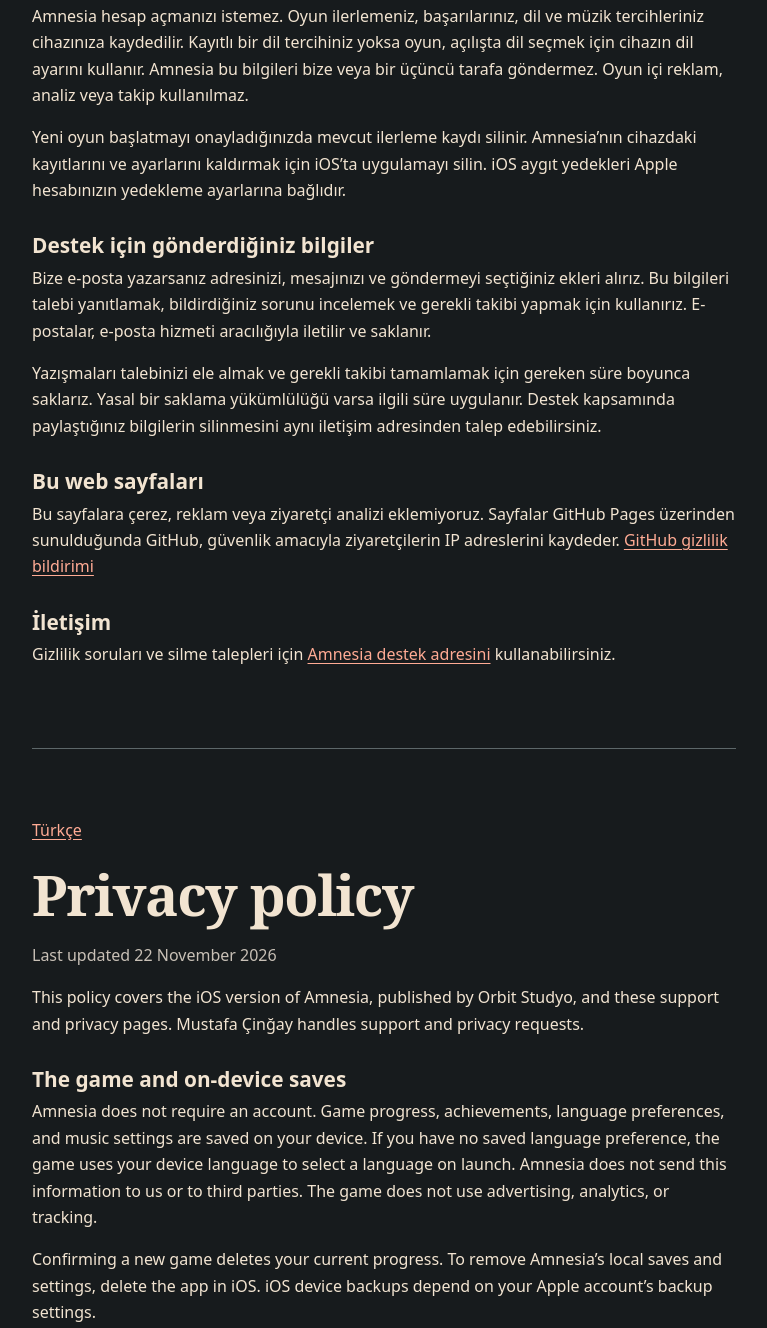
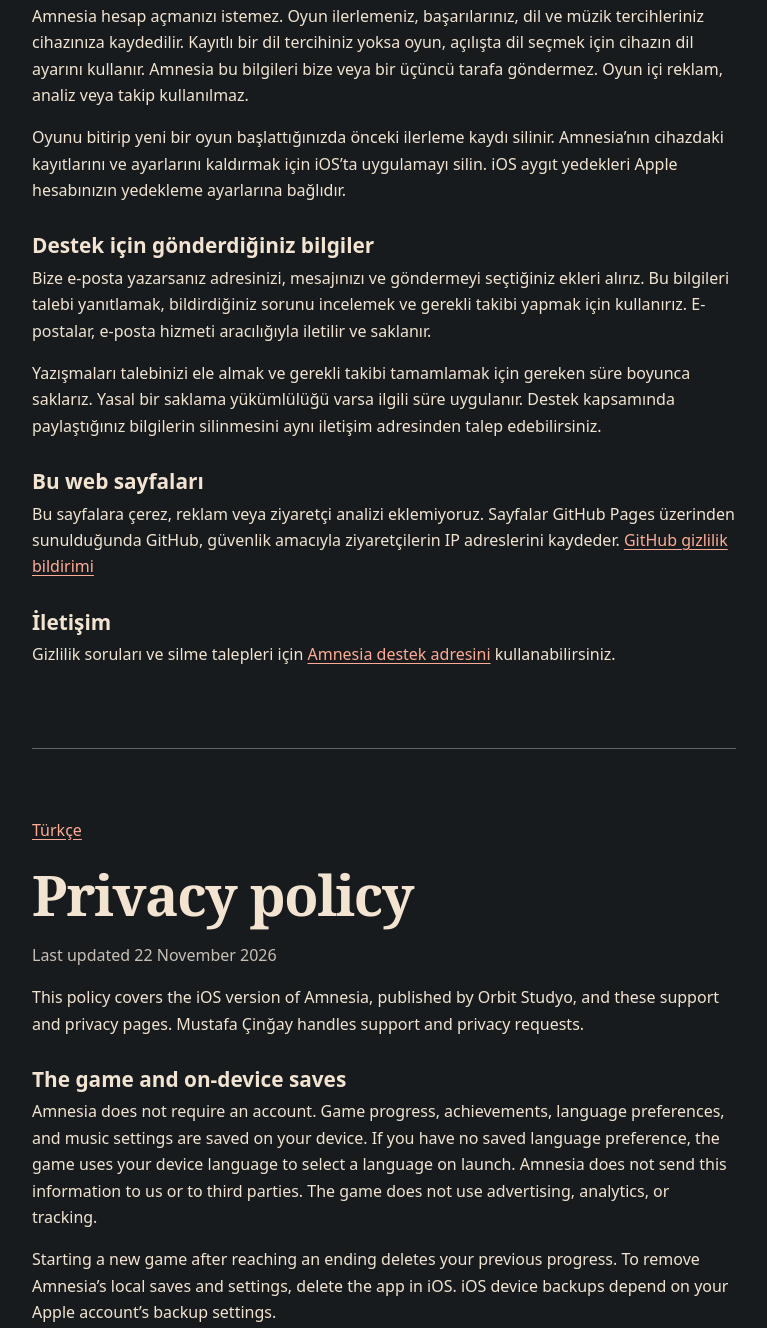
Before and after one commit to ibrahimgrs1/amnesia-support, a plain HTML site: page gizlilik.html in a window 1280 px wide. Shown: the part 363-1691 px from the top of the page, without its empty margins (256-1023 px from the left). Drawn offline with Linux system fonts and the light colour scheme.

Commit message:
Gizlilik ve destek sayfaları: yeni oyun cümleleri oyunun gerçeğine göre güncellendi

```diff
--- a/gizlilik.html
+++ b/gizlilik.html
@@ -26,7 +26,7 @@
 
       <h2>Oyun ve cihazdaki kayıtlar</h2>
       <p>Amnesia hesap açmanızı istemez. Oyun ilerlemeniz, başarılarınız, dil ve müzik tercihleriniz cihazınıza kaydedilir. Kayıtlı bir dil tercihiniz yoksa oyun, açılışta dil seçmek için cihazın dil ayarını kullanır. Amnesia bu bilgileri bize veya bir üçüncü tarafa göndermez. Oyun içi reklam, analiz veya takip kullanılmaz.</p>
-      <p>Yeni oyun başlatmayı onayladığınızda mevcut ilerleme kaydı silinir. Amnesia’nın cihazdaki kayıtlarını ve ayarlarını kaldırmak için iOS’ta uygulamayı silin. iOS aygıt yedekleri Apple hesabınızın yedekleme ayarlarına bağlıdır.</p>
+      <p>Oyunu bitirip yeni bir oyun başlattığınızda önceki ilerleme kaydı silinir. Amnesia’nın cihazdaki kayıtlarını ve ayarlarını kaldırmak için iOS’ta uygulamayı silin. iOS aygıt yedekleri Apple hesabınızın yedekleme ayarlarına bağlıdır.</p>
 
       <h2>Destek için gönderdiğiniz bilgiler</h2>
       <p>Bize e-posta yazarsanız adresinizi, mesajınızı ve göndermeyi seçtiğiniz ekleri alırız. Bu bilgileri talebi yanıtlamak, bildirdiğiniz sorunu incelemek ve gerekli takibi yapmak için kullanırız. E-postalar, e-posta hizmeti aracılığıyla iletilir ve saklanır.</p>
@@ -47,7 +47,7 @@
 
       <h3>The game and on-device saves</h3>
       <p>Amnesia does not require an account. Game progress, achievements, language preferences, and music settings are saved on your device. If you have no saved language preference, the game uses your device language to select a language on launch. Amnesia does not send this information to us or to third parties. The game does not use advertising, analytics, or tracking.</p>
-      <p>Confirming a new game deletes your current progress. To remove Amnesia’s local saves and settings, delete the app in iOS. iOS device backups depend on your Apple account’s backup settings.</p>
+      <p>Starting a new game after reaching an ending deletes your previous progress. To remove Amnesia’s local saves and settings, delete the app in iOS. iOS device backups depend on your Apple account’s backup settings.</p>
 
       <h3>Information you send to support</h3>
       <p>If you email us, we receive your email address, your message, and any attachments you choose to send. We use this information to reply to your request, investigate the issue you reported, and follow up when needed. Emails are delivered and stored through the email service.</p>
```
Also changed, not shown: index.html (+2 -2 lines).
